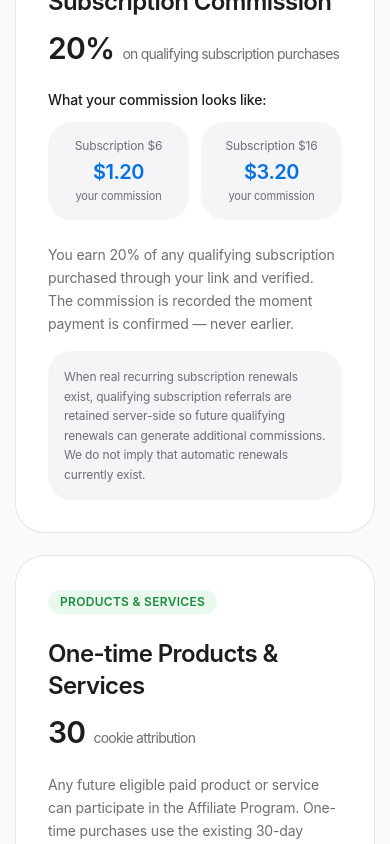
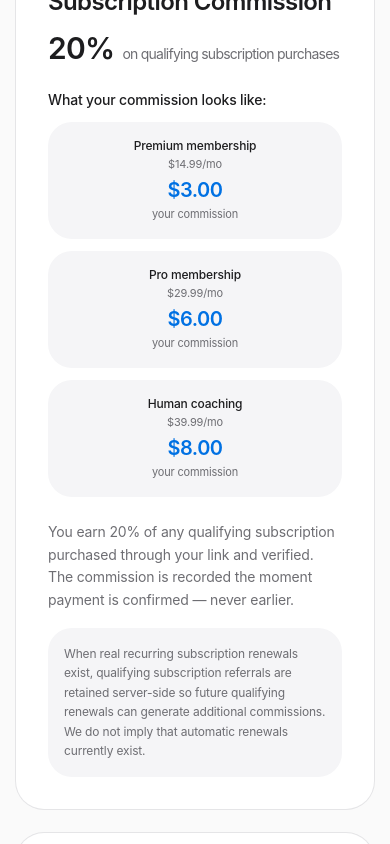
Before and after one commit to muscleshubfit-cpu/musclehubeg, a Next.js app: page /affiliate in a window 390 px wide. Shown: the part 3520-4364 px from the top of the page. Built offline with nearby package versions, Linux system fonts and the light colour scheme; no server answers.

Commit message:
Affiliate page (owner request): subscription commission examples now use real Musclehubeg plans — Premium $14.99→$3.00, Pro $29.99→$6.00, Human Coaching $39.99→$8.00 (monthly, 20%) replacing generic $6/$16 placeholders in AR+EN cards and how-it-works steps; 3-column responsive example grid

```diff
--- a/src/components/views/AffiliateProgramView.tsx
+++ b/src/components/views/AffiliateProgramView.tsx
@@ -280,14 +280,17 @@ export function AffiliateProgramView() {
                 <p className="mt-6 text-sm font-medium text-[#1d1d1f]">
                   {c.commission.subs.examplesTitle}
                 </p>
-                <div className="mt-3 grid grid-cols-2 gap-3">
+                <div className="mt-3 grid grid-cols-1 gap-3 sm:grid-cols-3">
                   {c.commission.subs.examples.map((ex, i) => (
                     <div
                       key={i}
                       className="rounded-2xl bg-[#f5f5f7] p-4 text-center"
                     >
-                      <p className="text-xs font-normal text-[#6e6e73]">
-                        {isAr ? "اشتراك" : "Subscription"} {ex.price}
+                      <p className="text-xs font-medium text-[#1d1d1f]">
+                        {ex.label}
+                      </p>
+                      <p className="mt-0.5 text-[11px] font-normal text-[#6e6e73]">
+                        {ex.price}
                       </p>
                       <p className="mt-1 text-xl font-semibold tracking-tight text-[#0071e3]">
                         {ex.earn}
@@ -549,9 +552,9 @@ type Copy = {
       rateSuffix: string;
       body: string;
       renewalNote: string;
-      /** Phase 75 (owner): concrete $6 → $1.20 / $16 → $3.20 examples */
+      /** Owner: concrete commission examples on real Musclehubeg plans (Premium/Pro/Coaching) */
       examplesTitle: string;
-      examples: { price: string; earn: string }[];
+      examples: { label: string; price: string; earn: string }[];
     };
     prods: {
       badge: string;
@@ -639,8 +642,9 @@ function getCopy(isAr: boolean): Copy {
             "لما تكون في عمليات تجديد اشتراك حقيقية متكررة (recurring payments)، الإحالات المؤهلة للاشتراك بتفضل محفوظة على السيرفر عشان العمولات المستقبلية من عمليات التجديد المؤهلة.",
           examplesTitle: "أمثلة حقيقية على عمولتك:",
           examples: [
-            { price: "$6", earn: "$1.20" },
-            { price: "$16", earn: "$3.20" },
+            { label: "عضوية بريميوم", price: "14.99$ شهرياً", earn: "$3.00" },
+            { label: "عضوية برو", price: "29.99$ شهرياً", earn: "$6.00" },
+            { label: "اشتراك كوتشينج بشري", price: "39.99$ شهرياً", earn: "$8.00" },
           ],
         },
         prods: {
@@ -683,7 +687,7 @@ function getCopy(isAr: boolean): Copy {
           {
             title: "تكسب 20% فورًا",
             body:
-              "بيتكسب 1.20$ عمولة من اشتراك 6$، و3.20$ من اشتراك 16$ — وكل عمولة بتظهر في لوحة أرباحك لحظة بلحظة.",
+              "بيتكسب 3.00$ عمولة من عضوية بريميوم (14.99$)، و6.00$ من عضوية برو (29.99$)، و8.00$ من اشتراك الكوتشينج البشري (39.99$) — وكل عمولة بتظهر في لوحة أرباحك لحظة بلحظة.",
           },
           {
             title: "اطلب صرف أرباحك",
@@ -786,8 +790,9 @@ function getCopy(isAr: boolean): Copy {
           "When real recurring subscription renewals exist, qualifying subscription referrals are retained server-side so future qualifying renewals can generate additional commissions. We do not imply that automatic renewals currently exist.",
         examplesTitle: "What your commission looks like:",
         examples: [
-          { price: "$6", earn: "$1.20" },
-          { price: "$16", earn: "$3.20" },
+          { label: "Premium membership", price: "$14.99/mo", earn: "$3.00" },
+          { label: "Pro membership", price: "$29.99/mo", earn: "$6.00" },
+          { label: "Human coaching", price: "$39.99/mo", earn: "$8.00" },
         ],
       },
       prods: {
@@ -831,7 +836,7 @@ function getCopy(isAr: boolean): Copy {
         {
           title: "You earn 20% instantly",
           body:
-            "That's $1.20 from a $6 subscription, and $3.20 from a $16 subscription — every commission appears in your dashboard in real time.",
+            "That's $3.00 from a $14.99 Premium membership, $6.00 from a $29.99 Pro membership, and $8.00 from a $39.99 Human Coaching subscription — every commission appears in your dashboard in real time.",
         },
         {
           title: "Request your payout",
```
